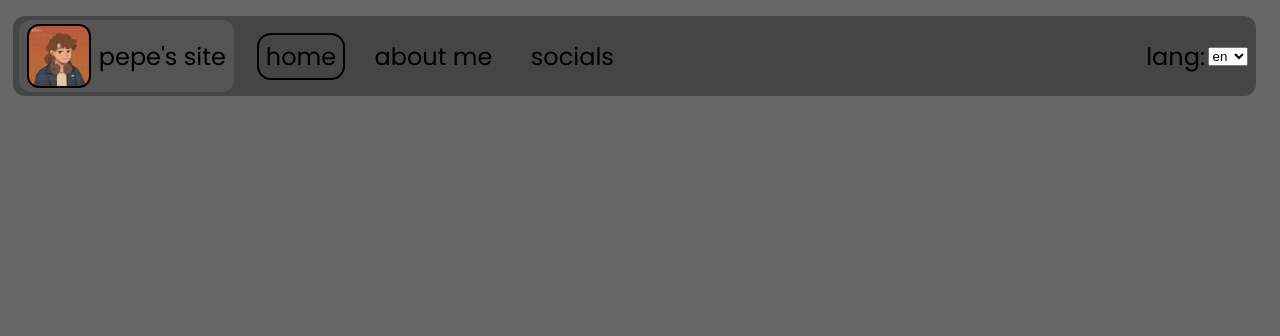
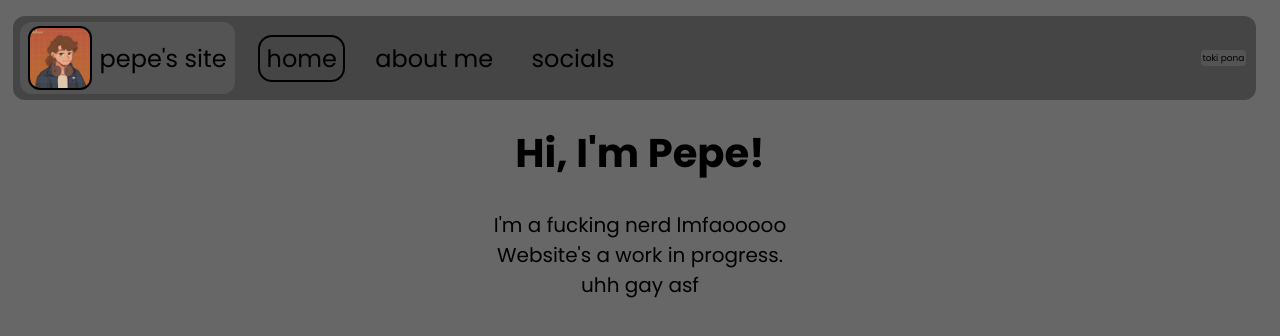
Before and after one commit to pepejw/website2, a plain HTML site: page index.html in a window 1280 px wide. Drawn offline with Linux system fonts and the light colour scheme.

Commit message:
idk what i did but things

```diff
--- a/index.html
+++ b/index.html
@@ -12,16 +12,16 @@
     <div id="pfp"></div>
     <div id="title">pepe's site</div>
     </div>
-    <div id="home" class="page active" onclick="changePage('home')">home</div>
-    <div id="about" class="page" onclick="changePage('about')">about me</div>
-    <div id="socials" class="page" onclick="changePage('socials')">socials</div>
-    <label for="lang" id="lang-label">lang:</label>
-    <select name="lang" id="lang" onchange="changeLang(this.value)">
-        <option value="en" selected="selected">en</option>
-        <option value="tok">tok</option>
-    </select>
+    <div id="home" class="page active" onmousedown="changePage('home')">home</div>
+    <div id="about" class="page" onmousedown="changePage('about')">about me</div>
+    <div id="socials" class="page" onmousedown="changePage('socials')">socials</div>
+    <div id="lang" onmousedown="changeLang()">toki pona</div>
 </div>
 <div class="content" id="content">
+    <h1>Hi, I'm Pepe!</h1>
+    I'm a fucking nerd lmfaooooo<br>
+    Website's a work in progress.<br>
+    uhh gay asf
 </div>
 <script src="index.js"></script>
 </body>
--- a/index.js
+++ b/index.js
@@ -7,6 +7,27 @@ function changePage(page){
     document.getElementById(page).classList.add("active");
     });
 }
-function changeLang(lang) {
+function changeLang() {
+    switch (document.getElementById("lang").innerText){
+        case "english":
+            document.getElementById("title").innerText = "pepe's site"
+            document.getElementById("home").innerText = "home"
+            document.getElementById("about").innerText = "about"
+            document.getElementById("socials").innerText = "socials"
+            document.getElementById("lang").innerText = "toki pona";
+            break;
+        case "toki pona":
+            document.getElementById("title").innerText = "lipu jan pepe"
+            document.getElementById("home").innerText = "tomo"
+            document.getElementById("about").innerText = "sona"
+            document.getElementById("socials").innerText = "lipu kulupu"
+            document.getElementById("lang").innerText = "english";
+            break;
+    }
+}
 
-}
+let about_en = `
+<h2>Hi, I'm Pepe</h2>
+
+
+`
--- a/style.css
+++ b/style.css
@@ -12,10 +12,20 @@ body {
     width: 96vw;
     height: 6vh;
     background-color: #454545;
-    padding: 2vh 1vh 2vh 0.75vh;
+    padding: 2.25vh 1vh 2.25vh 0.85vh;
     align-items: center;
     font-size: 3vh;
     border-radius: 1.5vh;
+}
+.content{
+    display: inline;
+    position: absolute;
+    top: 12vh;
+    left: 5vw;
+    height: 88vh;
+    width: 90vw;
+    text-align: center;
+    font-size: 20px
 }
 .siteinfo{
     display: flex;
@@ -45,9 +55,13 @@ body {
     padding: 0.5vh 0.5vw;
     box-sizing:border-box;
 }
-#lang-label{
+#lang{
     margin-left: auto;
     margin-right: 0.2vw;
+    font-size: 0.7vw;
+    border-radius: 0.5vh;
+    padding: 0.2vh 0.2vh;
+    background-color: #545454;
 }
 .no-display{
     visibility: hidden;
```
